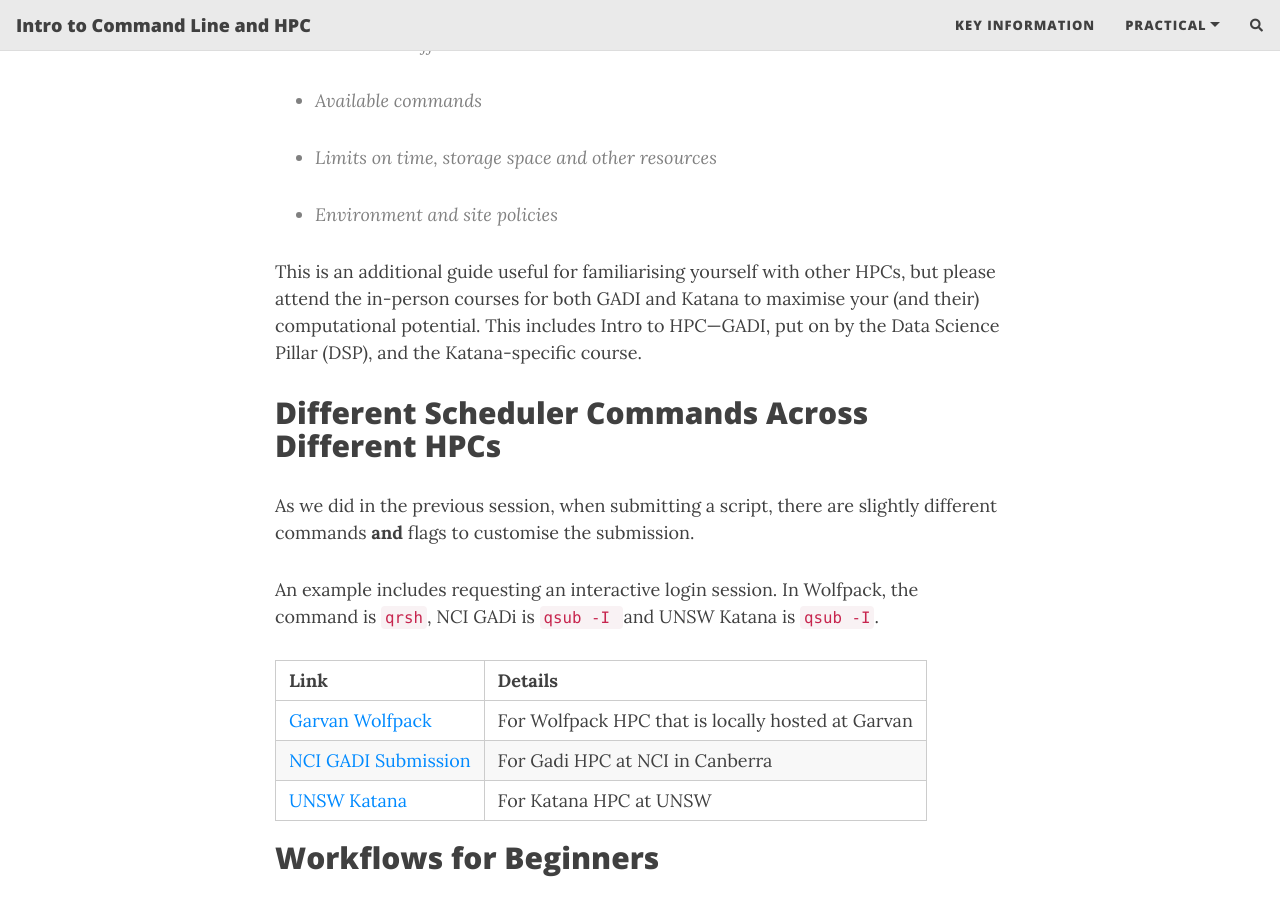
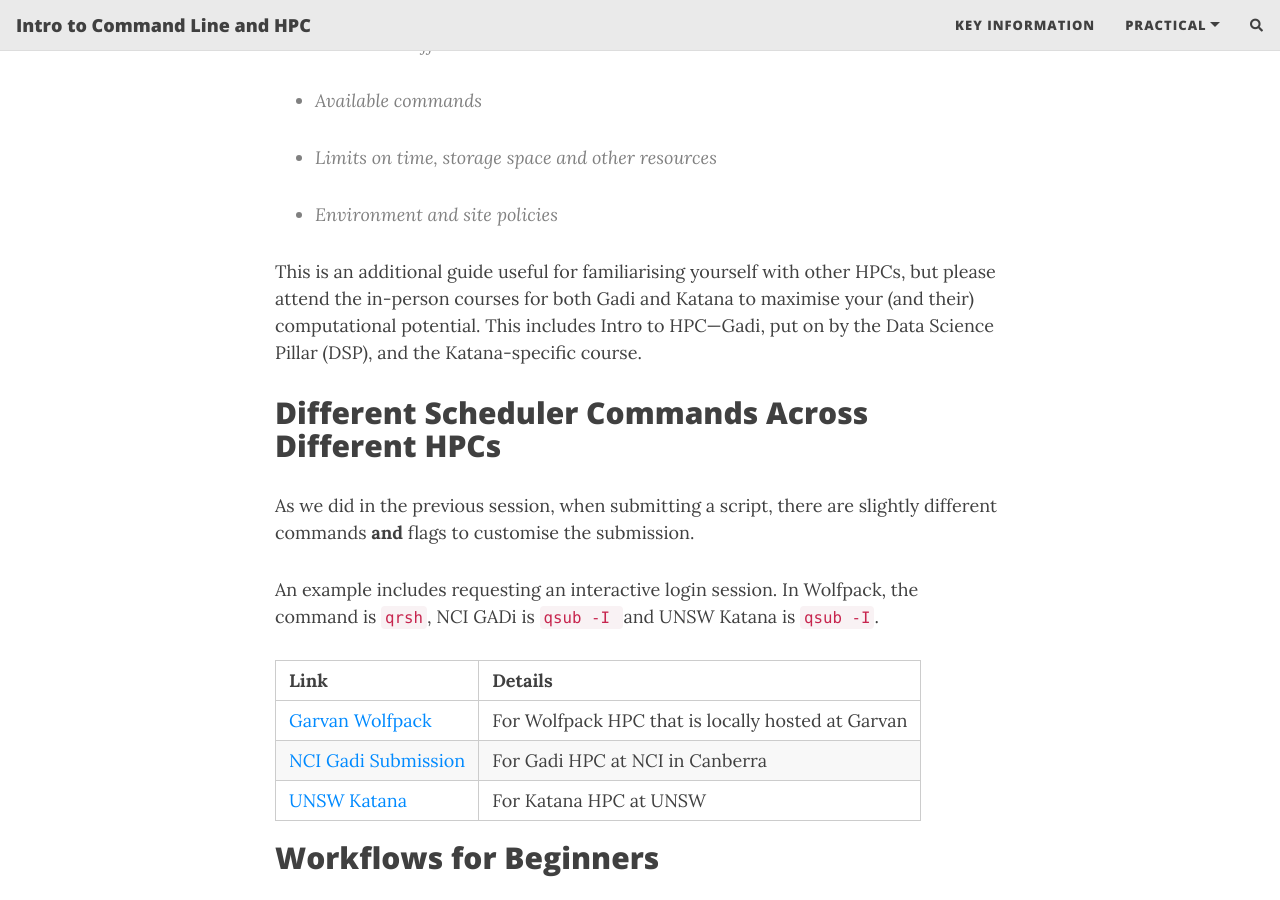
Before and after one commit to theheking/intro-to-command-line-hpc, a Jekyll site: the page built from practical_overview/7B_Different_HPC.md, in a window 1280 px wide and 900 px high, scrolled down 504 px. Built offline with Jekyll 4.4.1, drawn with Linux system fonts in a browser that asks for light colours; nearby versions of some CDN libraries; comment, search, counter and statistics services are not loaded.

```diff
--- a/practical_overview/7B_Different_HPC.md
+++ b/practical_overview/7B_Different_HPC.md
@@ -21,7 +21,7 @@ Submitting Jobs to the Wolfpack
 >
 
 
-This is an additional guide useful for familiarising yourself with other HPCs, but please attend the in-person courses for both GADI and Katana to maximise your (and their) computational potential. This includes Intro to HPC—GADI, put on by the Data Science Pillar (DSP), and the Katana-specific course.
+This is an additional guide useful for familiarising yourself with other HPCs, but please attend the in-person courses for both Gadi and Katana to maximise your (and their) computational potential. This includes Intro to HPC—Gadi, put on by the Data Science Pillar (DSP), and the Katana-specific course.
 
 
 Different Scheduler Commands Across Different HPCs
@@ -34,7 +34,7 @@ An example includes requesting an interactive login session. In Wolfpack, the co
 | Link | Details |
 | ---- | ---- |
 | [Garvan Wolfpack](https://gridscheduler.sourceforge.net/htmlman/htmlman1/qsub.html) | For Wolfpack HPC that is locally hosted at Garvan |
-| [NCI GADI Submission](https://opus.nci.org.au/display/Help/0.+Welcome+to+Gadi#id-0.WelcometoGadi-GadiJobs) | For Gadi HPC at NCI in Canberra |
+| [NCI Gadi Submission](https://opus.nci.org.au/display/Help/0.+Welcome+to+Gadi#id-0.WelcometoGadi-GadiJobs) | For Gadi HPC at NCI in Canberra |
 | [UNSW Katana](https://docs.restech.unsw.edu.au/using_katana/running_jobs/) | For Katana HPC at UNSW |
 
 Workflows for Beginners
```
